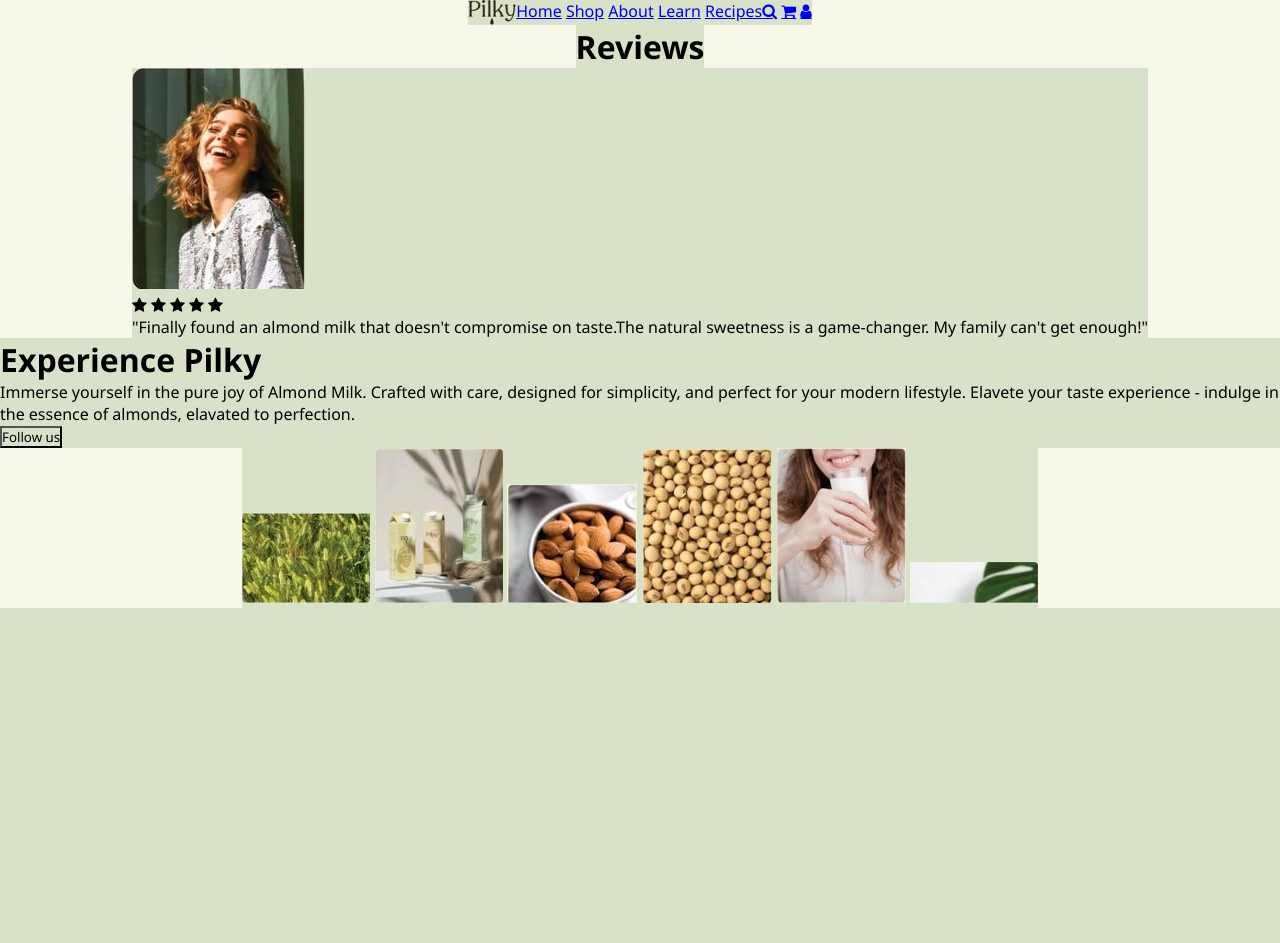
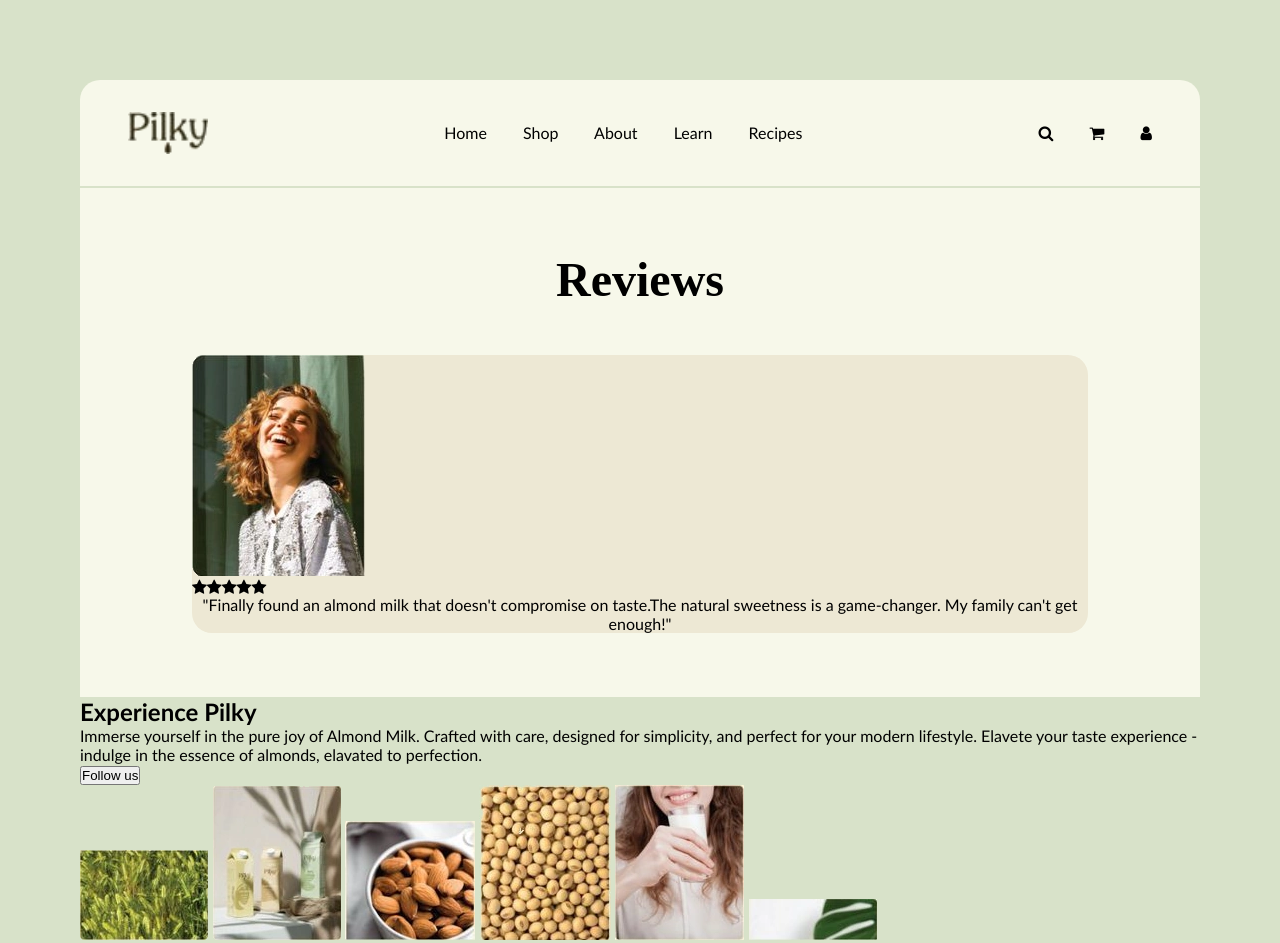
Before and after one commit to KetleriusLinas/html-css-Reviews, a website: page index.html in a window 1280 px wide. Before the commit the page ends 800 px from the top, so only its background shows below. Drawn offline with Linux system fonts and the light colour scheme.

Commit message:
Reviews project upd

```diff
--- a/css/main.css
+++ b/css/main.css
@@ -1,28 +1,78 @@
-* {
-   margin: 0;
-   padding: 0;
-   box-sizing: border-box;
-   font-family: 'Segoe UI', Tahoma, Geneva, Verdana, sans-serif;
-   background-color: #D8E2C9;
-
+body,
+body * {
+  margin: 0;
+  padding: 0;
+  box-sizing: border-box;
 }
 
-/* body { */
-/* background: url('/img/background.webp') no-repeat center center fixed; */
-/* background-color: pink; */
-/* background-size: border-box;
-    height: 100vh;
- } */
+body {
+  font-family: 'Gill Sans', 'Gill Sans MT', Calibri, 'Trebuchet MS', sans-serif;
+  background-color: #D8E2C9;
+  width: 100%;
+  padding: 5rem;
+  display: flex;
+  flex-direction: column;
+  align-items: center;
+  border-radius: 50px;
+}
+
 
 .container {
-   background-color: #F7F8EA;
    display: flex;
    flex-direction: column;
    align-items: center;
    width: 100%;
+   background-color: #F7F8EA;
+   border-top-left-radius: 20px;
+   border-top-right-radius: 20px;
 }
+
 .row  {
    display: flex;
+   align-items: center;
+   padding: 2rem 3rem;
+   border-bottom: 2px solid #D8E2C9;
    justify-content: space-between;
-   /* width: 100%; */
+   width: 100%;
 }
+.row > img {
+   width: 5rem;
+}
+.navbar {
+   word-spacing: 2rem;
+}
+.navbar > a {
+   text-decoration: none;
+   color: black;
+}
+
+.title {
+   padding-top: 4rem;
+   padding-bottom: 3rem;
+   font-size: 3rem;
+   font-family:initial;
+}
+
+
+.content {
+   /* display: flex;
+   flex-direction: flex-start;
+   align-items:center;
+   flex-wrap: wrap; */
+   width: 80%;
+   background-color: #EDE8D4;
+   border-radius: 20px;
+   margin-bottom: 4rem;
+}
+ .rewiev {
+   display: flex;
+   flex-direction: row;
+   text-align: center;
+   align-items: center;
+}
+
+.comment {
+   display: flex;
+   flex-direction: column;
+   text-align: center;
+}
--- a/index.html
+++ b/index.html
@@ -23,38 +23,40 @@
     <header class="container">
         <div class="row">
             <img src="img/icon.png" alt="logo">
-            <div>
+            <div class="navbar">
                 <a href="#">Home</a>
                 <a href="#">Shop</a>
                 <a href="#">About</a>
                 <a href="#">Learn</a>
                 <a href="#">Recipes</a>
             </div>
-            <div>
+            <div class="navbar">
                 <a class="fa fa-search" href="#"></a>
                 <a class="fa fa-shopping-cart" href="#"></a>
                 <a class="fa fa-user" href="#"></a>
             </div>
         </div>
     </header>
-    <main class="container">
-        <h1>Reviews</h1>
-        <div>
-            <img src="./img/rewier.webp" alt="#">
+    <main class="container" style="border-radius: 0;">
+        <h1 class="title">Reviews</h1>
+        <div class="content">
             <div>
+                <img src="./img/rewier.webp" alt="#">
+            </div>
+            <div class="rewiev">
                 <i class="fa fa-star" aria-hidden="true"></i>
                 <i class="fa fa-star" aria-hidden="true"></i>
                 <i class="fa fa-star" aria-hidden="true"></i>
                 <i class="fa fa-star" aria-hidden="true"></i>
                 <i class="fa fa-star" aria-hidden="true"></i>
             </div>
-            <p>"Finally found an almond milk that doesn't compromise on taste.The natural sweetness is a game-changer.
-                My family can't get enough!"</p>
+                <p class="comment">"Finally found an almond milk that doesn't compromise on taste.The natural sweetness is a game-changer.
+                    My family can't get enough!"</p>
         </div>
     </main>
-    <footer class="container">
+    <footer class="containers">
         <div>
-            <h1>Experience Pilky</h1>
+            <h2>Experience Pilky</h2>
             <p>Immerse yourself in the pure joy of Almond Milk. Crafted with care, designed for simplicity, and perfect
                 for your modern lifestyle. Elavete your taste experience - indulge in the essence of almonds, elavated
                 to perfection.</p>
```
